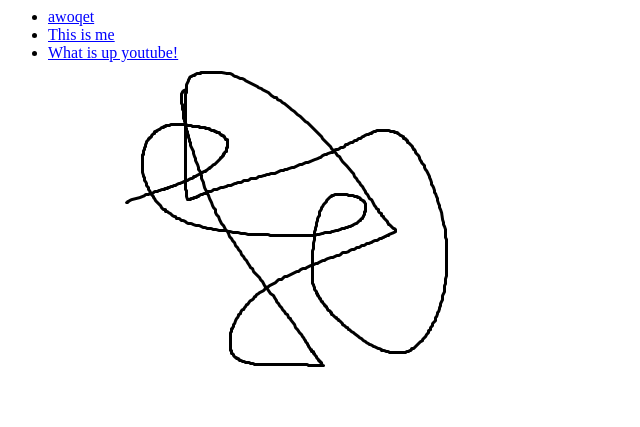
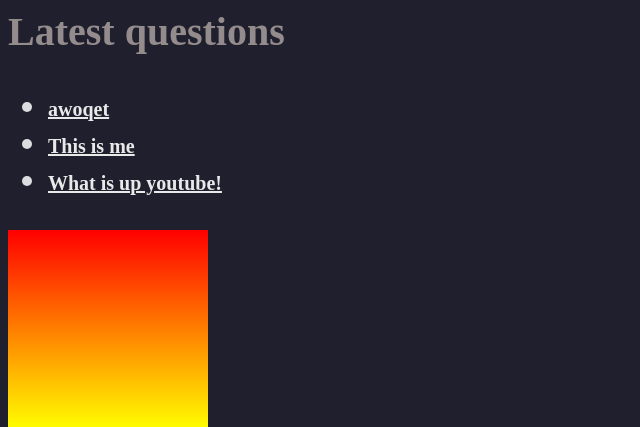
Before and after one commit to Fiskekutter/DjangoApp, a Django app: page /polls/ in a window 1280 px wide. Shown: the top 427 px of the page, without its empty margins (0-640 px from the left). Before the commit the page ends 367 px from the top, so only its background shows below. Run offline with Django 4.2, Linux system fonts and the light colour scheme; data comes from the database, SQL or seed files in the repository.

Commit message:
Styling plus added html

```diff
--- a/mysite/polls/static/polls/style.css
+++ b/mysite/polls/static/polls/style.css
@@ -1,7 +1,25 @@
 body {
-    background: white url("images/background.png") no-repeat;
+    background-color: rgb(32, 31, 45);
+}
+
+#grade1 {
+    height: 200px;
+    width: 200px;
+    background-image: linear-gradient(red, yellow);
 }
 
 li a {
-    color: blue;
+    color: rgba(255, 255, 255, 0.900);
+    font: bold;
+    font-size: 20;
 }
+
+ul b {
+    color: rgba(255, 255, 255, 0.850);
+}
+
+h1 c {
+    font: bold;
+    color:rgba(161, 151, 151, 0.9);
+    font-size: 40;
+}
--- a/mysite/polls/templates/polls/detail.html
+++ b/mysite/polls/templates/polls/detail.html
@@ -1,3 +1,7 @@
+{% load static %}
+
+<link rel="stylesheet" href="{% static 'polls/style.css' %}">
+
 <form action="{% url 'polls:vote' question.id %}" method="post">
     {% csrf_token %}
     <fieldset>
--- a/mysite/polls/templates/polls/index.html
+++ b/mysite/polls/templates/polls/index.html
@@ -2,12 +2,23 @@
 
 <link rel="stylesheet" href="{% static 'polls/style.css' %}">
 
+<h1><c>Latest questions</c></h>
 {% if latest_question_list %}
     <ul>
-    {% for question in latest_question_list %}
-        <li><a href="{% url 'polls:detail' question.id %}">{{ question.question_text }}</a></li>
-    {% endfor %}
+        <b>
+            {% for question in latest_question_list %}
+            <li><a href="{% url 'polls:detail' question.id %}">{{ question.question_text }}</a></li>
+            {% endfor %}
+        </b>
     </ul>
 {% else %}
     <p>No polls are available.</p>
 {% endif %}
+
+<div id="grade1">
+
+</div>
+
+
+
+<iframe allow src="https://www.youtube.com/watch?v=sXQkXXBqj_U" title="youtube" marginwidth=3px marginheight=3px width=640 height=640></iframe>
--- a/mysite/polls/templates/polls/results.html
+++ b/mysite/polls/templates/polls/results.html
@@ -1,3 +1,7 @@
+{% load static %}
+
+<link rel="stylesheet" href="{% static 'polls/style.css' %}">
+
 <h1>{{ question.question_text }}</h1>
 
 <ul>
```
